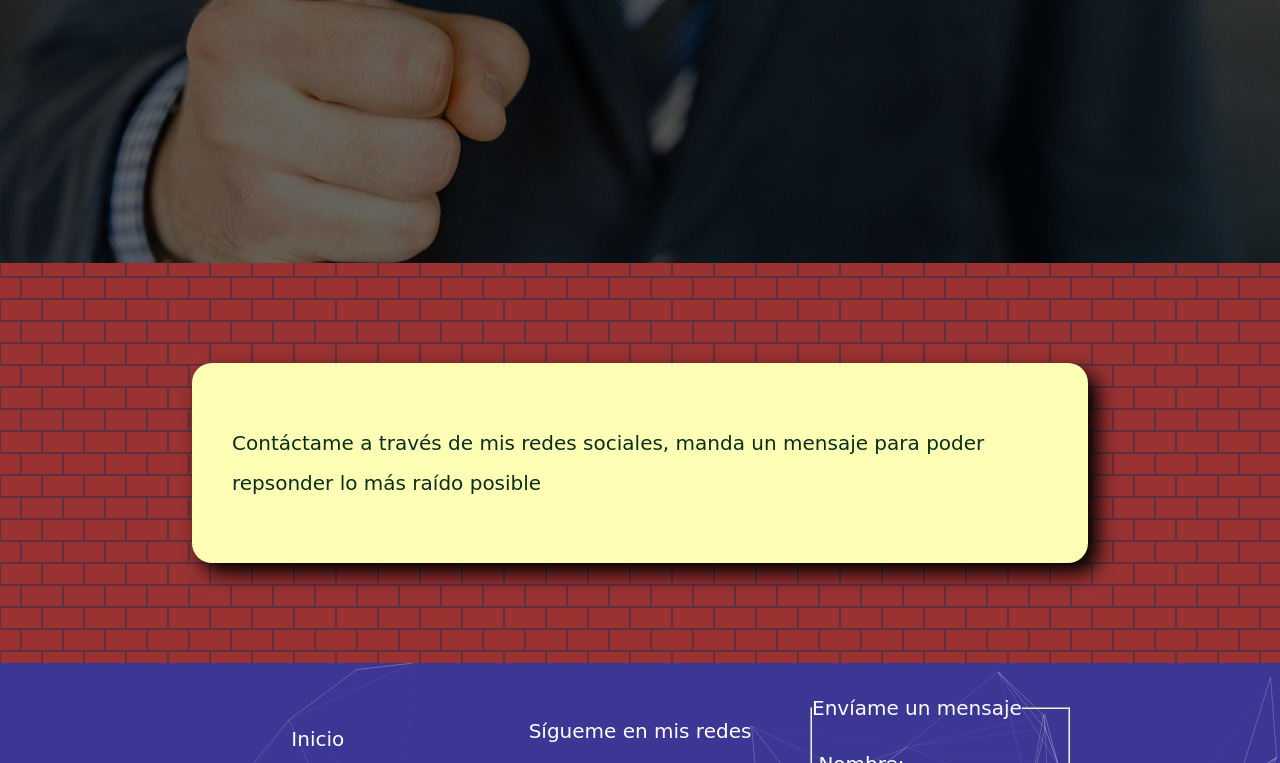
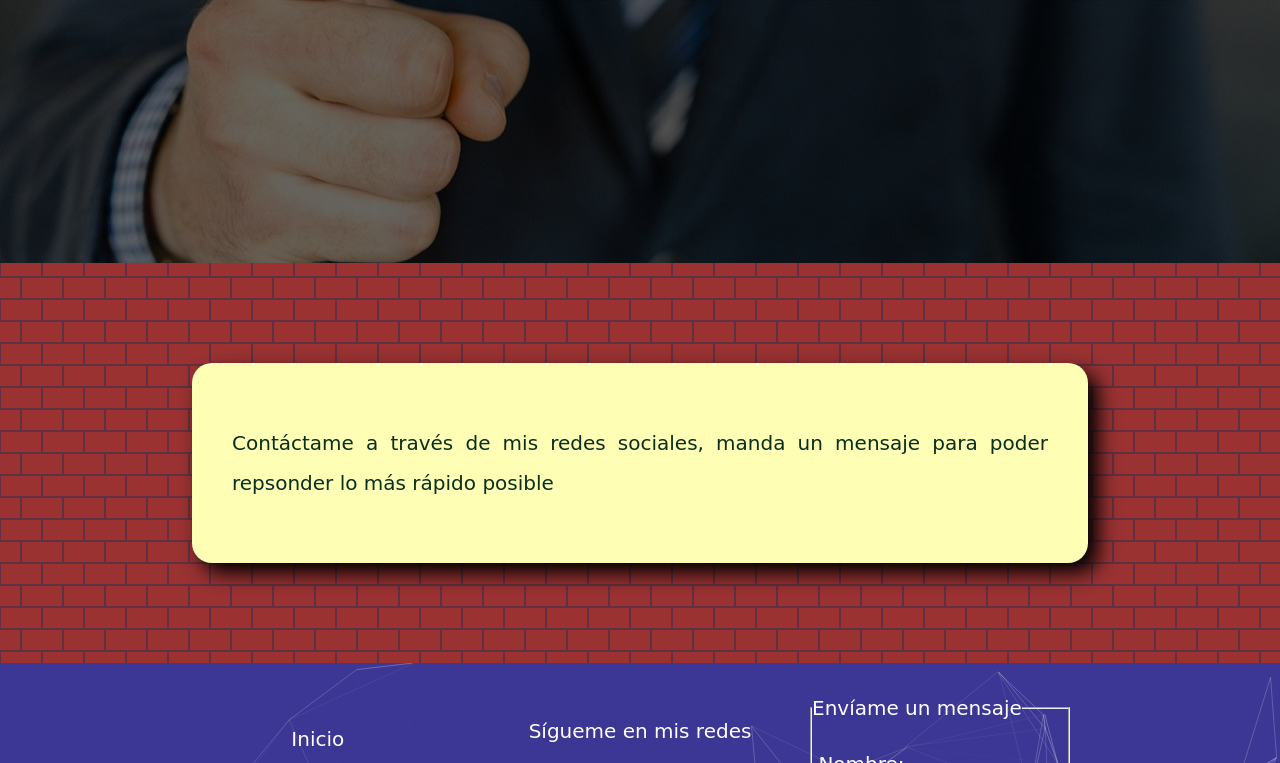
Before and after one commit to omararch48/WebOmar, a plain HTML site: page contact.html in a window 1280 px wide. Shown: the part 537-1300 px from the top of the page. Drawn offline with Linux system fonts and the light colour scheme; a web font is replaced by a local one.

Commit message:
Style fix

```diff
--- a/assets/css/styles.css
+++ b/assets/css/styles.css
@@ -411,18 +411,6 @@ body {
     .hero-message a {
         font-size: var(--size-large);
     }
-}
-
-
-/*****************************************************************************/
-/******************************  Presentations  ******************************/
-/*****************************************************************************/
-
-.section-presentations {
-    background-color: var(--yellow-4);
-    color:            var(--green-1);
-    margin:           10rem auto;
-    padding:          6rem 4rem;
 }
 
 
@@ -1259,6 +1247,14 @@ body {
 
 /* Sections */
 
+.section-presentations {
+    background-color: var(--yellow-4);
+    color:            var(--green-1);
+    margin:           10rem auto;
+    padding:          6rem 4rem;
+    text-align:       justify;
+}
+
 .section-width {
     width: 100%;
 }
--- a/contact.html
+++ b/contact.html
@@ -141,7 +141,7 @@
     <main>
         <section class="section-presentations center-flex container-70 container-border container-shadow">
             <p>
-                Contáctame a través de mis redes sociales, manda un mensaje para poder repsonder lo más raído posible
+                Contáctame a través de mis redes sociales, manda un mensaje para poder repsonder lo más rápido posible
             </p>
         </section>
     </main>
```
Also changed, not shown: assets/css/particulas.css (deleted).
